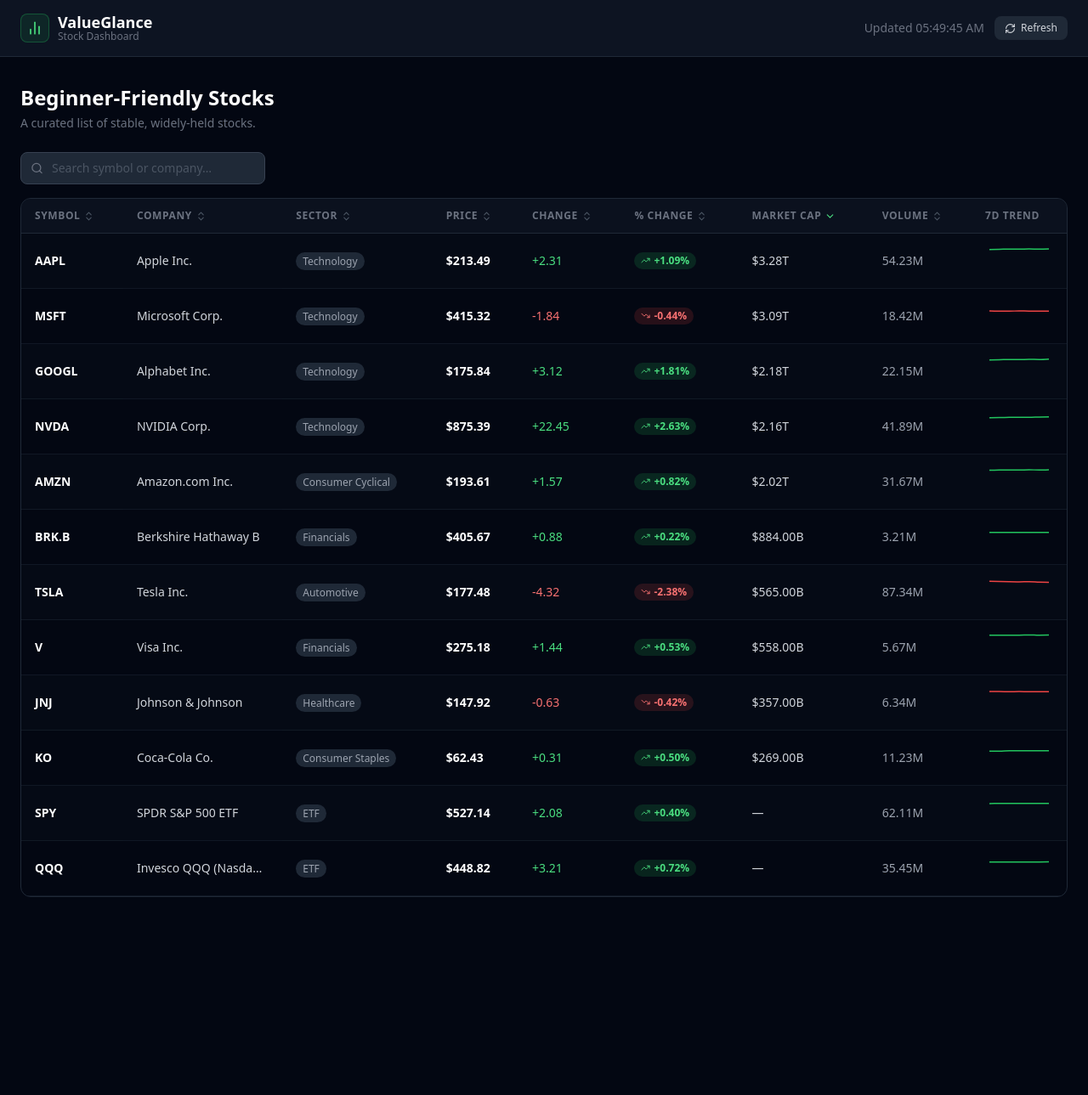
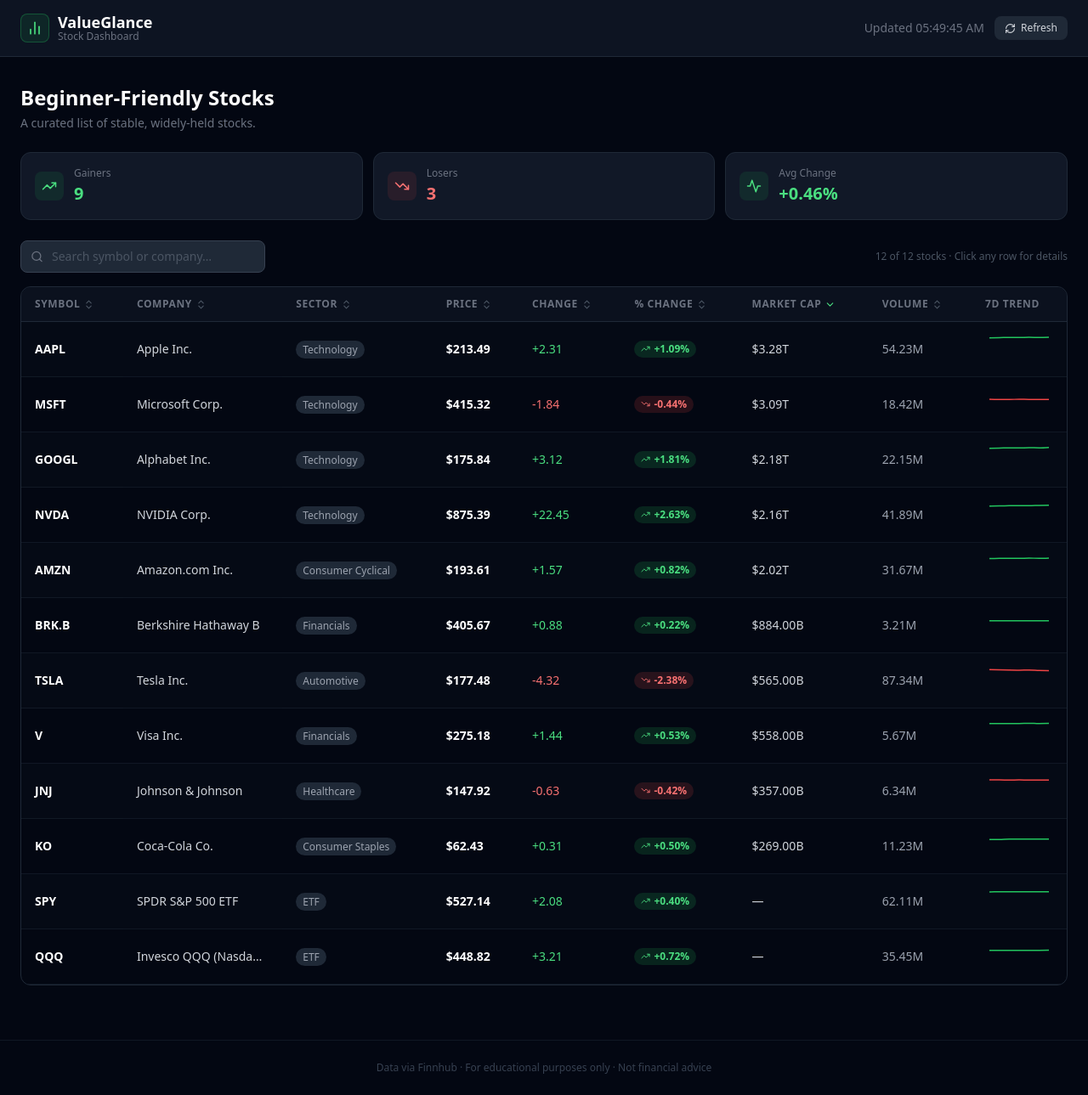
Before and after one commit to AvyaktKota/beginner-stock-display, a React (Vite) app: page / in a window 1280 px wide. Shown: the whole page at 85% size. Before the commit the page ends 1088 px from the top, so only its background shows below. Built offline with nearby package versions, Linux system fonts and the light colour scheme; no server answers.

Commit message:
feat: add error banner, SummaryBar, empty state, and footer to App

```diff
--- a/src/App.jsx
+++ b/src/App.jsx
@@ -1,17 +1,20 @@
 import { useState } from 'react'
-import Header    from './components/Header'
-import SearchBar from './components/SearchBar'
+import { AlertTriangle } from 'lucide-react'
+import Header     from './components/Header'
+import SearchBar  from './components/SearchBar'
+import SummaryBar from './components/SummaryBar'
 import StockTable from './components/StockTable'
-import Spinner   from './components/Spinner'
+import Spinner    from './components/Spinner'
 import { useStockData } from './hooks/useStockData'
 
 export default function App() {
-  const { stocks, loading, lastUpdated, usingMock, refresh } = useStockData()
+  const { stocks, loading, error, lastUpdated, usingMock, refresh } = useStockData()
   const [query, setQuery] = useState('')
 
   const filtered = stocks.filter(s =>
     s.symbol.toLowerCase().includes(query.toLowerCase()) ||
-    s.name.toLowerCase().includes(query.toLowerCase())
+    s.name.toLowerCase().includes(query.toLowerCase()) ||
+    s.sector.toLowerCase().includes(query.toLowerCase())
   )
 
   return (
@@ -22,6 +25,13 @@
           <h2 className="text-2xl font-bold text-white">Beginner-Friendly Stocks</h2>
           <p className="text-gray-500 text-sm mt-1">A curated list of stable, widely-held stocks.</p>
         </div>
+        {error && (
+          <div className="mb-5 flex items-center gap-3 bg-yellow-500/10 border border-yellow-500/20
+            rounded-lg px-4 py-3 text-yellow-400 text-sm">
+            <AlertTriangle size={16} className="shrink-0" />
+            {error}
+          </div>
+        )}
         {loading && stocks.length === 0 ? (
           <div className="flex flex-col items-center justify-center py-32 gap-4">
             <Spinner size="lg" />
@@ -29,13 +39,27 @@
           </div>
         ) : (
           <>
-            <div className="mb-4">
+            <SummaryBar stocks={stocks} />
+            <div className="flex flex-col sm:flex-row sm:items-center justify-between gap-3 mb-4">
               <SearchBar value={query} onChange={setQuery} />
+              <p className="text-xs text-gray-600">
+                {filtered.length} of {stocks.length} stocks · Click any row for details
+              </p>
             </div>
-            <StockTable stocks={filtered} />
+            {filtered.length > 0 ? (
+              <StockTable stocks={filtered} />
+            ) : (
+              <div className="flex flex-col items-center justify-center py-20 text-gray-600">
+                <p className="text-lg font-medium">No results for "{query}"</p>
+                <p className="text-sm mt-1">Try a symbol like AAPL or a name like Apple</p>
+              </div>
+            )}
           </>
         )}
       </main>
+      <footer className="text-center py-6 text-xs text-gray-700 border-t border-gray-800/50 mt-8">
+        Data via Finnhub · For educational purposes only · Not financial advice
+      </footer>
     </div>
   )
 }
```
